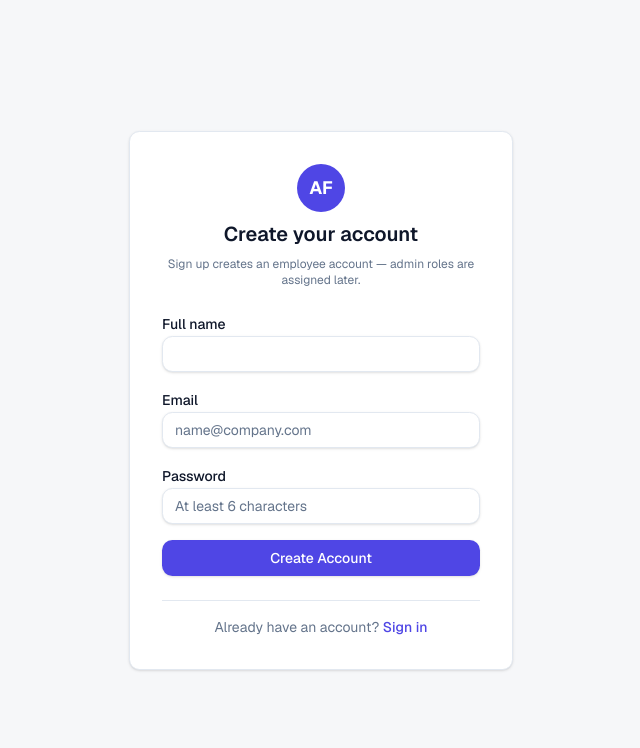
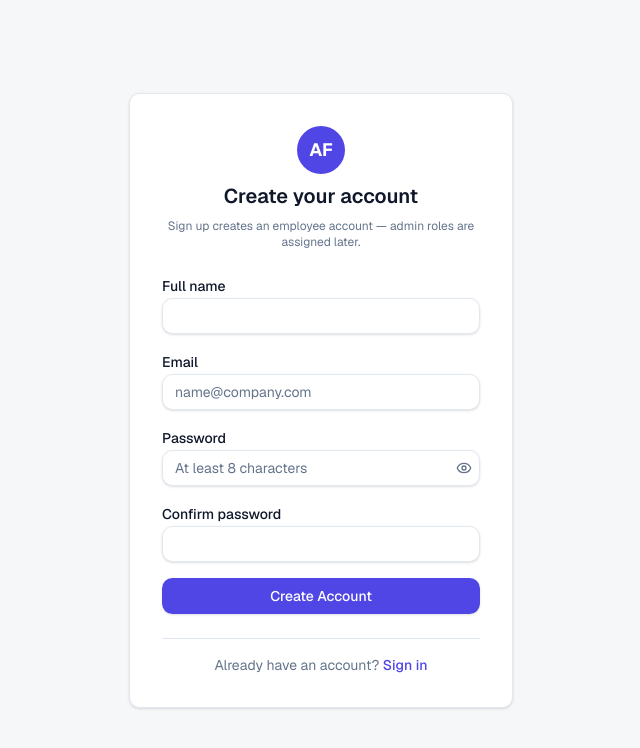
Before and after one commit to kuntardivyang/assetflow, a Next.js app: page /signup in a window 1280 px wide. Shown: the top 748 px of the page, without its empty margins (319-959 px from the left). Built offline with nearby package versions, Linux system fonts and the light colour scheme.

Commit message:
feat: signup password strength meter and show/hide toggle

```diff
--- a/app/(auth)/login/page.tsx
+++ b/app/(auth)/login/page.tsx
@@ -4,6 +4,7 @@ import { useState } from "react";
 import { useRouter } from "next/navigation";
 import Link from "next/link";
 import { signIn } from "next-auth/react";
+import { Eye, EyeOff } from "lucide-react";
 import { Button } from "@/components/ui/button";
 import { Input } from "@/components/ui/input";
 import { Label } from "@/components/ui/label";
@@ -13,6 +14,7 @@ export default function LoginPage() {
   const router = useRouter();
   const [email, setEmail] = useState("");
   const [password, setPassword] = useState("");
+  const [show, setShow] = useState(false);
   const [error, setError] = useState("");
   const [loading, setLoading] = useState(false);
 
@@ -67,14 +69,25 @@ export default function LoginPage() {
                 Forgot password
               </button>
             </div>
+            <div className="relative">
               <Input
                 id="password"
-              type="password"
+                type={show ? "text" : "password"}
                 placeholder="••••••••••"
                 value={password}
                 onChange={(e) => setPassword(e.target.value)}
+                className="pr-9"
                 required
               />
+              <button
+                type="button"
+                onClick={() => setShow((s) => !s)}
+                className="absolute right-2 top-1/2 -translate-y-1/2 text-muted-foreground hover:text-foreground"
+                aria-label={show ? "Hide password" : "Show password"}
+              >
+                {show ? <EyeOff className="h-4 w-4" /> : <Eye className="h-4 w-4" />}
+              </button>
+            </div>
           </div>
 
           {error && <p className="text-sm text-danger">{error}</p>}
--- a/app/(auth)/signup/page.tsx
+++ b/app/(auth)/signup/page.tsx
@@ -1,19 +1,28 @@
 "use client";
 
-import { useState } from "react";
+import { useMemo, useState } from "react";
 import { useRouter } from "next/navigation";
 import Link from "next/link";
 import { signIn } from "next-auth/react";
+import { Eye, EyeOff, Check, X } from "lucide-react";
 import { Button } from "@/components/ui/button";
 import { Input } from "@/components/ui/input";
 import { Label } from "@/components/ui/label";
 import { Card } from "@/components/ui/card";
+import { cn } from "@/lib/utils";
+import { signupSchema, passwordStrength } from "@/lib/validation";
+
+const STRENGTH_COLORS = ["", "bg-danger", "bg-warning", "bg-blue-500", "bg-success"];
 
 export default function SignupPage() {
   const router = useRouter();
-  const [form, setForm] = useState({ name: "", email: "", password: "" });
+  const [form, setForm] = useState({ name: "", email: "", password: "", confirm: "" });
+  const [show, setShow] = useState(false);
   const [error, setError] = useState("");
   const [loading, setLoading] = useState(false);
+
+  const strength = useMemo(() => passwordStrength(form.password), [form.password]);
+  const mismatch = form.confirm.length > 0 && form.confirm !== form.password;
 
   function update(k: keyof typeof form) {
     return (e: React.ChangeEvent<HTMLInputElement>) =>
@@ -23,11 +32,23 @@ export default function SignupPage() {
   async function handleSubmit(e: React.FormEvent) {
     e.preventDefault();
     setError("");
+
+    // Validate against the same schema the server uses.
+    const parsed = signupSchema.safeParse(form);
+    if (!parsed.success) {
+      setError(parsed.error.issues[0]?.message ?? "Please check your details");
+      return;
+    }
+    if (form.password !== form.confirm) {
+      setError("Passwords do not match");
+      return;
+    }
+
     setLoading(true);
     const res = await fetch("/api/auth/signup", {
       method: "POST",
       headers: { "Content-Type": "application/json" },
-      body: JSON.stringify(form),
+      body: JSON.stringify(parsed.data),
     });
     if (!res.ok) {
       const data = await res.json().catch(() => ({}));
@@ -35,15 +56,21 @@ export default function SignupPage() {
       setLoading(false);
       return;
     }
-    // Auto sign-in after signup.
     await signIn("credentials", {
-      email: form.email,
+      email: parsed.data.email,
       password: form.password,
       redirect: false,
     });
     router.push("/dashboard");
     router.refresh();
   }
+
+  const reqs = [
+    { ok: strength.checks.length, label: "8+ characters" },
+    { ok: strength.checks.upper, label: "Uppercase letter" },
+    { ok: strength.checks.lower, label: "Lowercase letter" },
+    { ok: strength.checks.number, label: "Number" },
+  ];
 
   return (
     <div className="flex min-h-screen items-center justify-center bg-background px-4">
@@ -58,7 +85,7 @@ export default function SignupPage() {
           </p>
         </div>
 
-        <form onSubmit={handleSubmit} className="space-y-4">
+        <form onSubmit={handleSubmit} className="space-y-4" noValidate>
           <div className="space-y-1.5">
             <Label htmlFor="name">Full name</Label>
             <Input id="name" value={form.name} onChange={update("name")} required />
@@ -74,16 +101,68 @@ export default function SignupPage() {
               required
             />
           </div>
+
           <div className="space-y-1.5">
             <Label htmlFor="password">Password</Label>
+            <div className="relative">
+              <Input
+                id="password"
+                type={show ? "text" : "password"}
+                placeholder="At least 8 characters"
+                value={form.password}
+                onChange={update("password")}
+                className="pr-9"
+                required
+              />
+              <button
+                type="button"
+                onClick={() => setShow((s) => !s)}
+                className="absolute right-2 top-1/2 -translate-y-1/2 text-muted-foreground hover:text-foreground"
+                aria-label={show ? "Hide password" : "Show password"}
+              >
+                {show ? <EyeOff className="h-4 w-4" /> : <Eye className="h-4 w-4" />}
+              </button>
+            </div>
+
+            {form.password.length > 0 && (
+              <div className="space-y-2 pt-1">
+                <div className="flex items-center gap-2">
+                  <div className="flex h-1.5 flex-1 gap-1">
+                    {[1, 2, 3, 4].map((i) => (
+                      <div
+                        key={i}
+                        className={cn(
+                          "h-full flex-1 rounded-full",
+                          i <= strength.score ? STRENGTH_COLORS[strength.score] : "bg-muted",
+                        )}
+                      />
+                    ))}
+                  </div>
+                  <span className="text-xs text-muted-foreground">{strength.label}</span>
+                </div>
+                <ul className="grid grid-cols-2 gap-1">
+                  {reqs.map((r) => (
+                    <li key={r.label} className={cn("flex items-center gap-1 text-xs", r.ok ? "text-success" : "text-muted-foreground")}>
+                      {r.ok ? <Check className="h-3 w-3" /> : <X className="h-3 w-3" />}
+                      {r.label}
+                    </li>
+                  ))}
+                </ul>
+              </div>
+            )}
+          </div>
+
+          <div className="space-y-1.5">
+            <Label htmlFor="confirm">Confirm password</Label>
             <Input
-              id="password"
-              type="password"
-              placeholder="At least 6 characters"
-              value={form.password}
-              onChange={update("password")}
+              id="confirm"
+              type={show ? "text" : "password"}
+              value={form.confirm}
+              onChange={update("confirm")}
+              className={cn(mismatch && "border-danger focus-visible:ring-danger")}
               required
             />
+            {mismatch && <p className="text-xs text-danger">Passwords do not match</p>}
           </div>
 
           {error && <p className="text-sm text-danger">{error}</p>}
```
Lines whose indentation alone changed are shown as unchanged.
